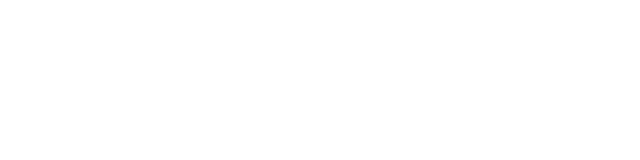
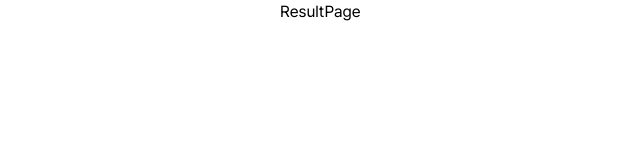
Before and after one commit to 9th-Ne-O-rdinary-Hackathon-Y/FE, a React (Vite) app: page /result in a window 1280 px wide. Before the commit this address had no page. Shown: the top 160 px of the page, without its empty margins (60-700 px from the left). Built offline with nearby package versions, Linux system fonts and the light colour scheme.

Commit message:
feat: 결과 분석 페이지 추가

```diff
--- a/src/App.tsx
+++ b/src/App.tsx
@@ -4,12 +4,14 @@
 
 const RootPage = lazy(() => import("@/pages/root/page"));
 const GamePage = lazy(() => import("@/pages/game/page"));
+const ResultPage = lazy(() => import("@/pages/result/page"));
 
 function App() {
   return (
     <Routes>
       <Route index path="/" element={<RootPage />} />
       <Route path="/game" element={<GamePage />} />
+      <Route path="/result" element={<ResultPage />} />
     </Routes>
   );
 }
--- /dev/null
+++ b/src/pages/result/page.tsx
@@ -0,0 +1,3 @@
+export default function ResultPage() {
+  return <main>ResultPage</main>;
+}
```
